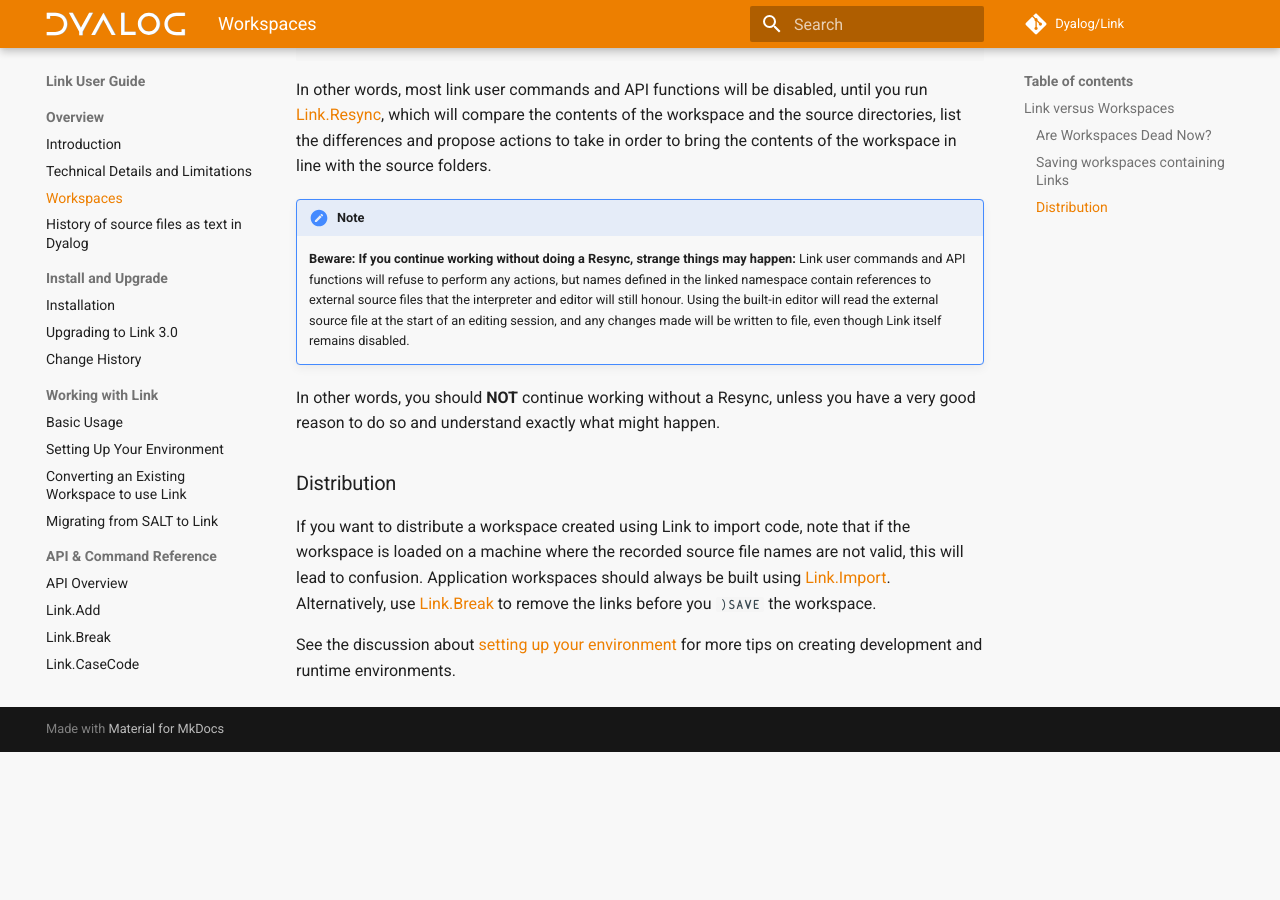
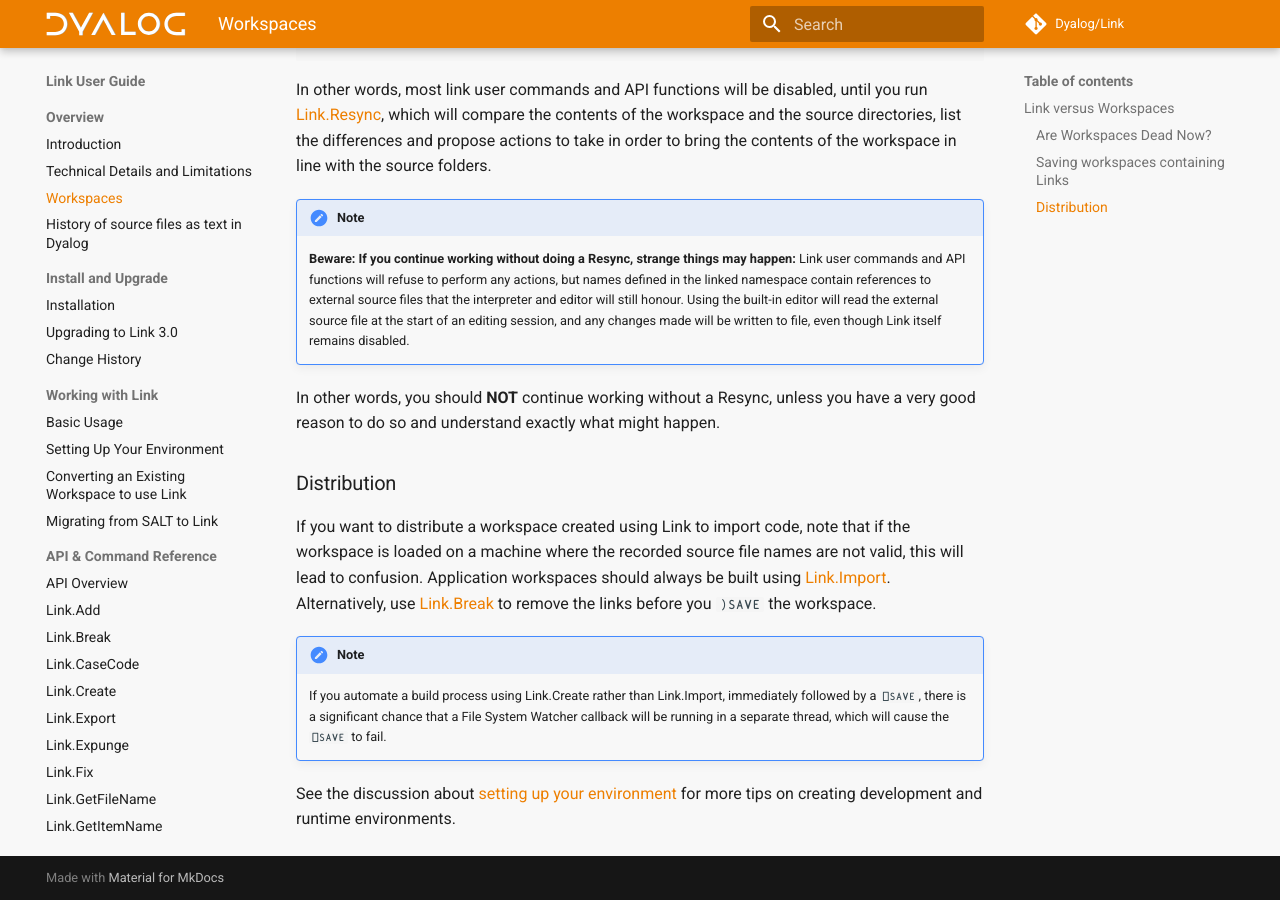
Before and after one commit to Dyalog/link, an MkDocs documentation site: the page built from docs/Discussion/Workspaces.md, in a window 1280 px wide and 900 px high, scrolled down 1220 px. Built offline with MkDocs 1.6.1 and Material for MkDocs 9.7.7, drawn with Linux system fonts in a browser that asks for light colours; comment, search, counter and statistics services are not loaded; before the commit the page ends 1972 px from its top, so only the background shows below that.

Commit message:
Add note to warn about ⎕SAVE vs FSW

```diff
--- a/docs/Discussion/Workspaces.md
+++ b/docs/Discussion/Workspaces.md
@@ -32,4 +32,7 @@
 
 If you want to distribute a workspace created using Link to import code, note that if the workspace is loaded on a machine where the recorded source file names are not valid, this will lead to confusion. Application workspaces should always be built using [Link.Import](../API/Link.Import.md). Alternatively, use [Link.Break](../API/Link.Break.md) to remove the links before you `)SAVE` the workspace.
 
+!!! Note
+	If you automate a build process using Link.Create rather than Link.Import, immediately followed by a `⎕SAVE`, there is a significant chance that a File System Watcher callback will be running in a separate thread, which will cause the `⎕SAVE` to fail.
+
 See the discussion about [setting up your environment](../Usage/Setup.md) for more tips on creating development and runtime environments.
```
